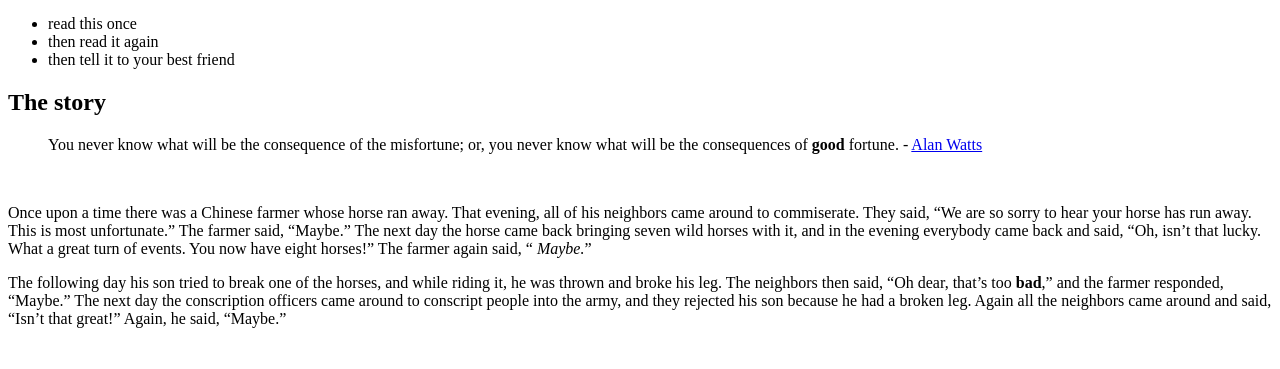
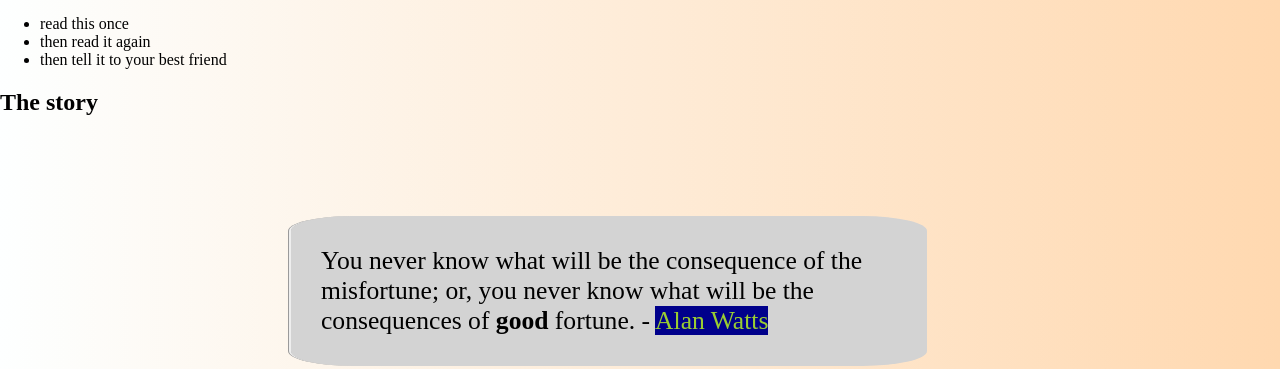
Before and after one commit to EmmanuelTs/progressive-enhancement, a plain HTML site: page progress.html in a window 1280 px wide. Shown: the part 475-844 px from the top of the page. Before the commit the page ends 819 px from the top, so only its background shows below. Drawn offline with Linux system fonts and the light colour scheme.

Commit message:
Update progress.html
changin link to CSS file

```diff
--- a/progress.html
+++ b/progress.html
@@ -6,7 +6,7 @@
           content="width=device-width, user-scalable=no, initial-scale=1.0, maximum-scale=1.0, minimum-scale=1.0">
     <meta http-equiv="X-UA-Compatible" content="ie=edge">
     <title>The Story of The Chinese Farmer</title>
-    <link href="scratch_1.css" rel="stylesheet">
+    <link href="styleprogress.css" rel="stylesheet">
 </head>
 <body>
 <header>
```
